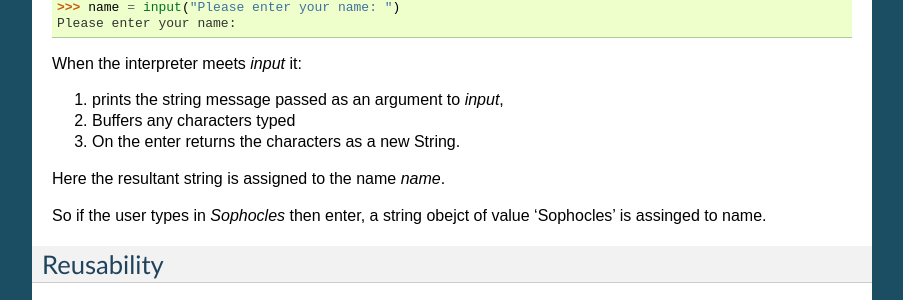
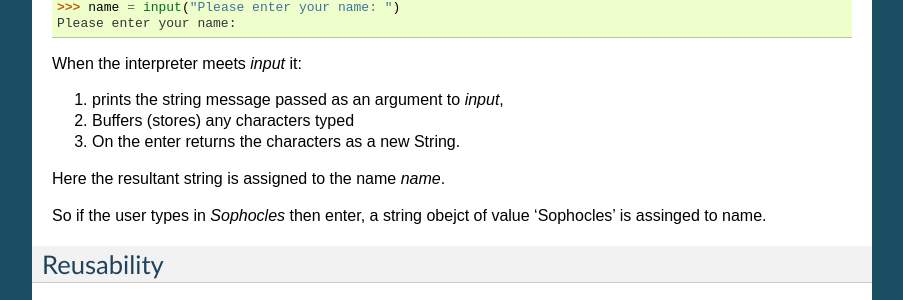
Before and after one commit to gu-lseg/intro-to-programming, a Sphinx documentation site: the page built from source/names.rst, in a window 1280 px wide and 900 px high, scrolled down 1239 px. Shown: the part 148-448 px from the top of the window, without its empty margins (198-1101 px from the left). Built offline with Sphinx 7.4.7, drawn with Linux system fonts in a browser that asks for light colours; pages that are not in the unit, such as notebooks, are missing from menus.

Commit message:
word to explain buffer

```diff
--- a/source/names.rst
+++ b/source/names.rst
@@ -81,7 +81,7 @@ To make programs interactive use a function named `input`::
 When the interpreter meets `input` it:
 
 1. prints the string message passed as an argument to `input`,
-2. Buffers any characters typed
+2. Buffers (stores) any characters typed
 3. On the enter returns the characters as a new String.
 
 Here the resultant string is assigned to the name `name`.
```
